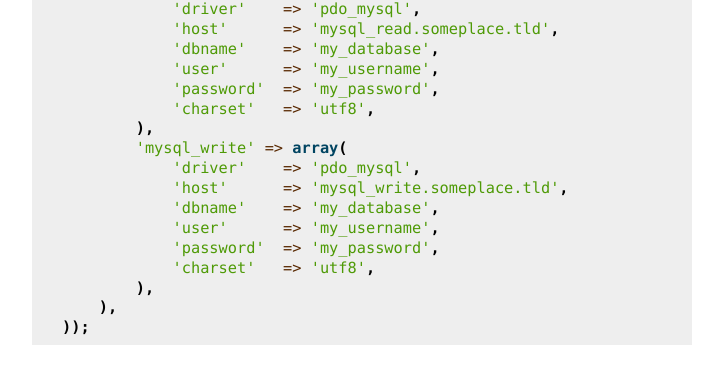
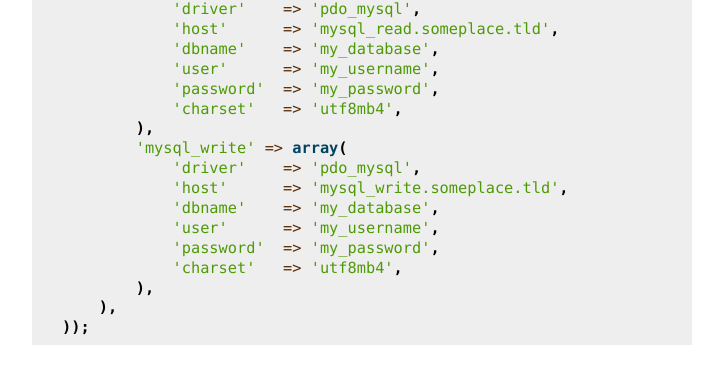
Before and after one commit to silexphp/Silex, a Sphinx documentation site: the page built from doc/providers/doctrine.rst, in a window 1280 px wide and 900 px high, scrolled down 1765 px. Shown: the part 160-525 px from the top of the window, without its empty margins (388-1111 px from the left). Built offline with Sphinx 7.4.7, drawn with Linux system fonts in a browser that asks for light colours.

Commit message:
Changed Doctrine page to use utf8mb4 as sample
MySQL's `utf8` character set is a little broken, and does not cover 4-byte UTF-8 characters. In most cases it will quietly truncate the string whenever it sees one, saving incomplete text data.

In  5.5.3 they introduced `utf8mb4` to fix this inconsistency, and given that it's been 5 years, it's probably safe to encourage people to use it. If their MySQL installation is old, it should be easy for them to find the distinctive string and change it back to `utf8`.

```diff
--- a/doc/providers/doctrine.rst
+++ b/doc/providers/doctrine.rst
@@ -103,7 +103,7 @@ and values are options::
                 'dbname'    => 'my_database',
                 'user'      => 'my_username',
                 'password'  => 'my_password',
-                'charset'   => 'utf8',
+                'charset'   => 'utf8mb4',
             ),
             'mysql_write' => array(
                 'driver'    => 'pdo_mysql',
@@ -111,7 +111,7 @@ and values are options::
                 'dbname'    => 'my_database',
                 'user'      => 'my_username',
                 'password'  => 'my_password',
-                'charset'   => 'utf8',
+                'charset'   => 'utf8mb4',
             ),
         ),
     ));
```
